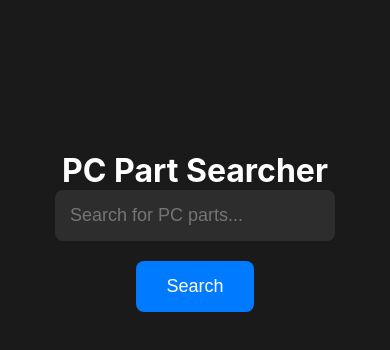
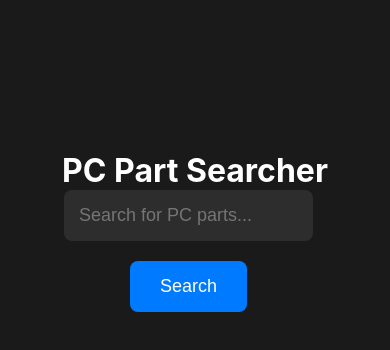
Before and after one commit to XIVIX134/PcPartSearcher, a React (Create React App) app in the folder client/: page /search in a window 390 px wide. Shown: the top 350 px of the page. Built offline with nearby package versions, Linux system fonts and the light colour scheme.

Commit message:
improved UI transitions; add hasResults state and update styles for better responsiveness

```diff
--- a/client/src/pages/Search.tsx
+++ b/client/src/pages/Search.tsx
@@ -25,6 +25,7 @@ export const SearchPage: React.FC = () => {
   const [loading, setLoading] = useState(false);
   const [error, setError] = useState<string | null>(null);
   const [sortDirection, setSortDirection] = useState<SortDirection>(null);
+  const [hasResults, setHasResults] = useState(false);
 
   const handleSearch = async (e: FormEvent) => {
     e.preventDefault();
@@ -40,14 +41,17 @@ export const SearchPage: React.FC = () => {
           olx: response.data.olx,
           badr: response.data.badr || []
         });
+        setHasResults(response.data.olx.length > 0);
       } else {
         setResults({ olx: [], badr: [] });
         setError('No results found');
+        setHasResults(false);
       }
     } catch (err) {
       console.error('Search failed:', err);
       setResults({ olx: [], badr: [] });
       setError('Search failed. Please try again.');
+      setHasResults(false);
     } finally {
       setLoading(false);
     }
@@ -66,9 +70,10 @@ export const SearchPage: React.FC = () => {
 
   return (
     <div className="search-page">
-      <div className="search-container">
+      <div className={`search-container ${hasResults ? 'has-results' : ''}`}>
         <h1>PC Part Searcher</h1>
         <form onSubmit={handleSearch}>
+          <div className={`input-container ${hasResults ? 'expanded' : ''}`}>
             <input
               type="text"
               value={searchTerm}
@@ -79,13 +84,14 @@ export const SearchPage: React.FC = () => {
             <button type="submit" className="search-button" disabled={loading}>
               {loading ? 'Searching...' : 'Search'}
             </button>
+          </div>
         </form>
       </div>
 
       {loading && <div className="loader">Searching...</div>}
 
       {!loading && results.olx.length > 0 && (
-        <div className="results-container">
+        <div className={`results-container ${results.olx.length > 0 ? 'visible' : ''}`}>
           <div className="results-header">
             <h2>Search Results ({results.olx.length} items)</h2>
             <div className="sort-controls">
--- a/client/src/styles/Search.css
+++ b/client/src/styles/Search.css
@@ -15,6 +15,8 @@ body {
 .search-page {
   min-height: 100vh;
   padding: 20px;
+  position: relative;
+  overflow-x: hidden; /* Prevent horizontal scrolling during animations */
 }
 
 .search-container {
@@ -24,11 +26,33 @@ body {
   justify-content: center;
   min-height: 50vh;
   text-align: center;
+  transition: all 0.5s cubic-bezier(0.4, 0, 0.2, 1);
+  position: relative;
+  z-index: 2;
+  background: var(--background-color);
+}
+
+.search-container.has-results {
+  min-height: auto;
+  padding: 20px 0;
+  transform: translateY(0);
+}
+
+.search-form {
+  display: flex;
+  width: 80%;
+  max-width: 600px;
+  gap: 10px;
+  transition: all 0.5s ease;
+  align-items: center;
+}
+
+.search-form.expanded {
+  max-width: 1200px;
 }
 
 .search-input {
-  width: 80%;
-  max-width: 600px;
+  max-width: 1200px;  /* Increased from 1000px */
   padding: 15px;
   font-size: 18px;
   border: none;
@@ -36,6 +60,31 @@ body {
   background: var(--card-background);
   color: var(--text-color);
   margin-bottom: 20px;
+  transition: all 0.5s cubic-bezier(0.4, 0, 0.2, 1);
+  width: 100%;
+}
+
+.input-container {
+  display: flex;
+  flex-direction: column;
+  align-items: center;
+  width: 95%;  /* Wider initial width */
+  max-width: 1200px;  /* Increased from 1000px */
+  transition: all 0.5s cubic-bezier(0.4, 0, 0.2, 1);
+  position: relative;
+}
+
+.input-container.expanded {
+  flex-direction: row;
+  max-width: 1600px;  /* Increased from 1400px */
+  width: 98%;  /* Increased from 95% */
+  gap: 10px;
+  margin: 0 auto;
+}
+
+.input-container.expanded .search-input {
+  margin-bottom: 0;
+  flex: 1;
 }
 
 .search-button {
@@ -46,7 +95,8 @@ body {
   border-radius: 8px;
   color: white;
   cursor: pointer;
-  transition: opacity 0.2s;
+  transition: opacity 0.2s, all 0.5s ease;
+  flex-shrink: 0;
 }
 
 .search-button:hover {
@@ -54,8 +104,19 @@ body {
 }
 
 .results-container {
-  max-width: 1200px;
-  margin: 40px auto;
+  max-width: 1400px;
+  margin: 0 auto;
+  transition: all 0.5s cubic-bezier(0.4, 0, 0.2, 1);
+  opacity: 0;
+  transform: translateY(20px);
+  position: relative;
+  z-index: 1;
+}
+
+.results-container.visible {
+  opacity: 1;
+  transform: translateY(0);
+  margin-top: 40px;
 }
 
 .results-grid {
```
Lines whose indentation alone changed are shown as unchanged.
